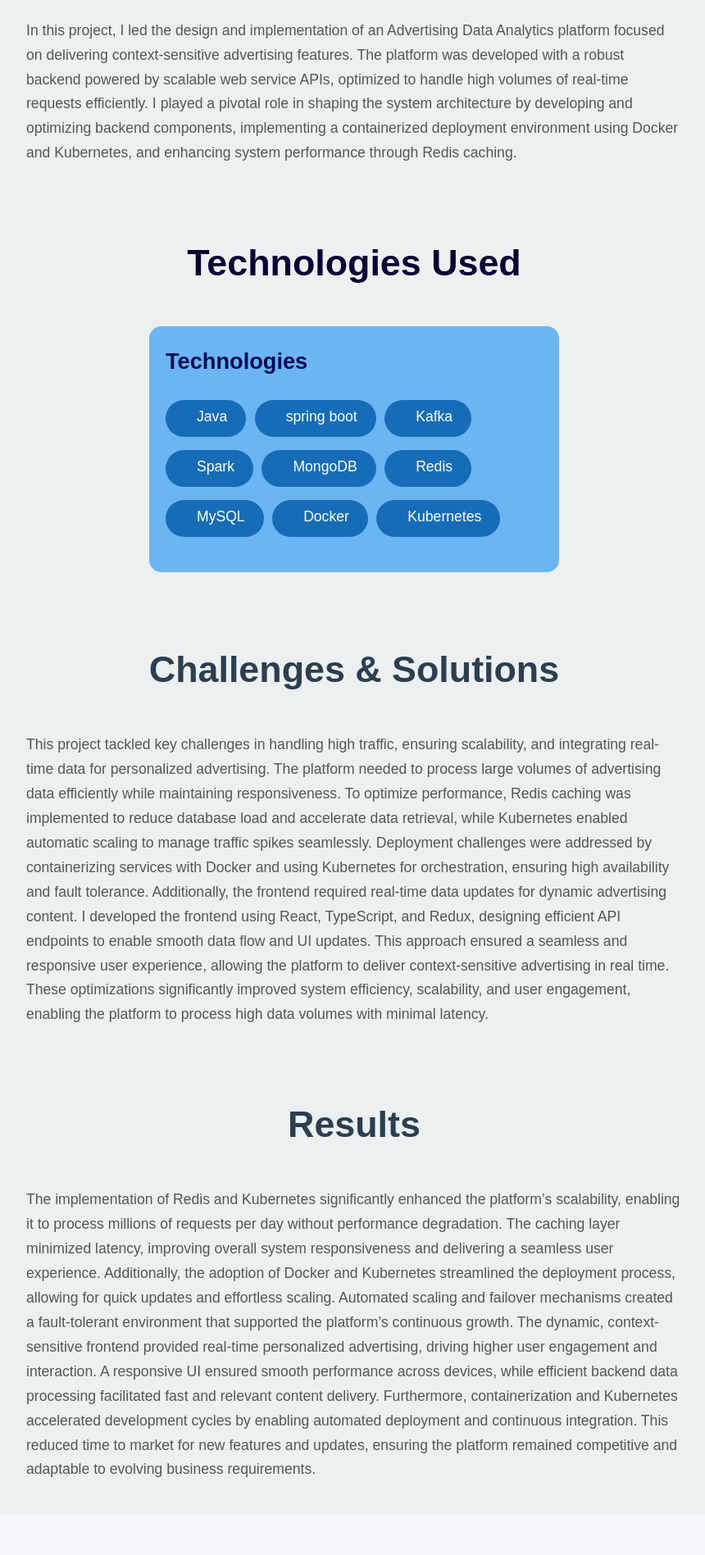
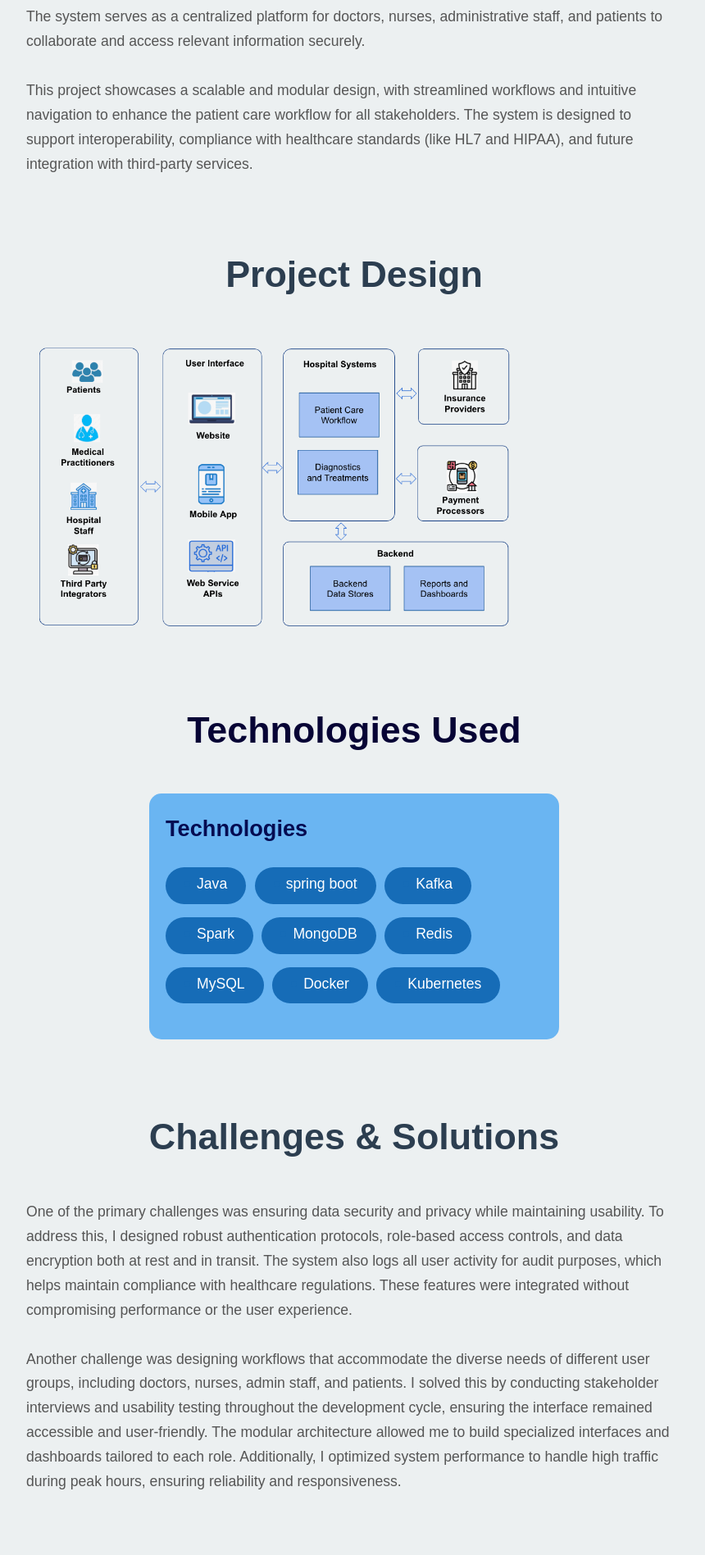
Before and after one commit to sonu4578/portfolio, a plain HTML site: page Healthcare-System.html in a window 1280 px wide. Shown: the part 602-2499 px from the top of the page at 82% size, without its empty margins (208-1068 px from the left). Before the commit the page ends 2450 px from the top, so only its background shows below. Drawn offline with Linux system fonts and the light colour scheme.

Commit message:
Add files via upload

```diff
--- a/Healthcare-System.html
+++ b/Healthcare-System.html
@@ -30,19 +30,33 @@
 
 <!-- Hero Section -->
 <section id="hero">
-    <h2> HealthLink - Healthcare Management System </h2>
-    <p>Designed and developed a healthcare manaement system for managing the patient care worklows at hospitals. This project showcases a scalable and modular design, with streamlined workflows, and intuitive navigation to enhance the patient care workflow for all stakeholders.</p>
+    <h2> HealthPoint - Healthcare Management System </h2>
+    <p>Explore the design of my healthcare management system for managing the patient care worklows at hospitals.</p>
 </section>
 
 <!-- Project Overview Section -->
 <section id="overview">
     <div class="container">
         <h2>Project Overview</h2>
-        <p> In this project, I led the design and implementation of an Advertising Data Analytics platform focused on delivering context-sensitive advertising features. The platform was developed with a robust backend powered by scalable web service APIs, optimized to handle high volumes of real-time requests efficiently. I played a pivotal role in shaping the system architecture by developing and optimizing backend components, implementing a containerized deployment environment using Docker and Kubernetes, and enhancing system performance through Redis caching.
-            </p>
+        <p>
+            In this project, I designed and developed a healthcare management system for hospitals, clinics, and healthcare professionals to manage patient data, appointments, billing, and medical records efficiently.
+            The system serves as a centralized platform for doctors, nurses, administrative staff, and patients to collaborate and access relevant information securely.
+            <br><br>
+            This project showcases a scalable and modular design, with streamlined workflows and intuitive navigation to enhance the patient care workflow for all stakeholders.
+            The system is designed to support interoperability, compliance with healthcare standards (like HL7 and HIPAA), and future integration with third-party services.
+        </p>
     </div>
 </section>
 
+<!-- Project Overview Section -->
+<section id="overview">
+    <div class="container-center-aligned">
+        <h2>Project Design</h2>
+        </p>
+        <!--<img src="images/Financial_System_Design.png"/>-->
+        <div class="project-img" style="align-self: center; background-image: url('images/Hospital_System_Design.png'); width: 320px; height: 200px; spacing: 10px; border: none"></div>
+    </div>
+</section>
 <!-- Technologies Used Section -->
 <section id="technologies">
     <div class="container">
@@ -75,7 +89,11 @@
 <section id="challenges">
     <div class="container">
         <h2>Challenges & Solutions</h2>
-        <p>This project tackled key challenges in handling high traffic, ensuring scalability, and integrating real-time data for personalized advertising. The platform needed to process large volumes of advertising data efficiently while maintaining responsiveness. To optimize performance, Redis caching was implemented to reduce database load and accelerate data retrieval, while Kubernetes enabled automatic scaling to manage traffic spikes seamlessly. Deployment challenges were addressed by containerizing services with Docker and using Kubernetes for orchestration, ensuring high availability and fault tolerance. Additionally, the frontend required real-time data updates for dynamic advertising content. I developed the frontend using React, TypeScript, and Redux, designing efficient API endpoints to enable smooth data flow and UI updates. This approach ensured a seamless and responsive user experience, allowing the platform to deliver context-sensitive advertising in real time. These optimizations significantly improved system efficiency, scalability, and user engagement, enabling the platform to process high data volumes with minimal latency. </p>
+        <p>
+            One of the primary challenges was ensuring data security and privacy while maintaining usability. To address this, I designed robust authentication protocols, role-based access controls, and data encryption both at rest and in transit. The system also logs all user activity for audit purposes, which helps maintain compliance with healthcare regulations. These features were integrated without compromising performance or the user experience.
+            <br><br>
+            Another challenge was designing workflows that accommodate the diverse needs of different user groups, including doctors, nurses, admin staff, and patients. I solved this by conducting stakeholder interviews and usability testing throughout the development cycle, ensuring the interface remained accessible and user-friendly. The modular architecture allowed me to build specialized interfaces and dashboards tailored to each role. Additionally, I optimized system performance to handle high traffic during peak hours, ensuring reliability and responsiveness.
+        </p>
     </div>
 </section>
 
@@ -83,7 +101,17 @@
 <section id="results">
     <div class="container">
         <h2>Results</h2>
-        <p>The implementation of Redis and Kubernetes significantly enhanced the platform’s scalability, enabling it to process millions of requests per day without performance degradation. The caching layer minimized latency, improving overall system responsiveness and delivering a seamless user experience. Additionally, the adoption of Docker and Kubernetes streamlined the deployment process, allowing for quick updates and effortless scaling. Automated scaling and failover mechanisms created a fault-tolerant environment that supported the platform’s continuous growth. The dynamic, context-sensitive frontend provided real-time personalized advertising, driving higher user engagement and interaction. A responsive UI ensured smooth performance across devices, while efficient backend data processing facilitated fast and relevant content delivery. Furthermore, containerization and Kubernetes accelerated development cycles by enabling automated deployment and continuous integration. This reduced time to market for new features and updates, ensuring the platform remained competitive and adaptable to evolving business requirements. </p>
+        <p>
+            The new system is designed to achieve a significant reduction in administrative workload, allowing healthcare providers to focus more on patient care.
+            Appointment scheduling and patient record management would become faster and more accurate, with reduced risk of errors or data duplication.
+            The interface of the new system would increase user satisfaction due to the intuitive navigation and streamlined communication tools.
+            Patients would also benefit from online appointment booking, secure messaging, and access to their medical history.
+            <br><br>
+            Deployment of the system across multiple departments would improve overall coordination and decision-making.
+            Real-time data access would enable doctors to make quicker and more informed clinical decisions.
+            The modular nature of the system also enables easy integration with lab systems and pharmacies, leading to better continuity of care.
+            Overall, the project contributes to higher patient satisfaction, improved healthcare outcomes, and greater operational efficiency for the organization.
+        </p>
     </div>
 </section>
 
```
Also changed, not shown: Advertising-Platform.html (+1 -1 lines), Financial-Reporting.html (+1 -1 lines), index.html (+1 -3 lines), images/Hospital_System_Design.png (added).
